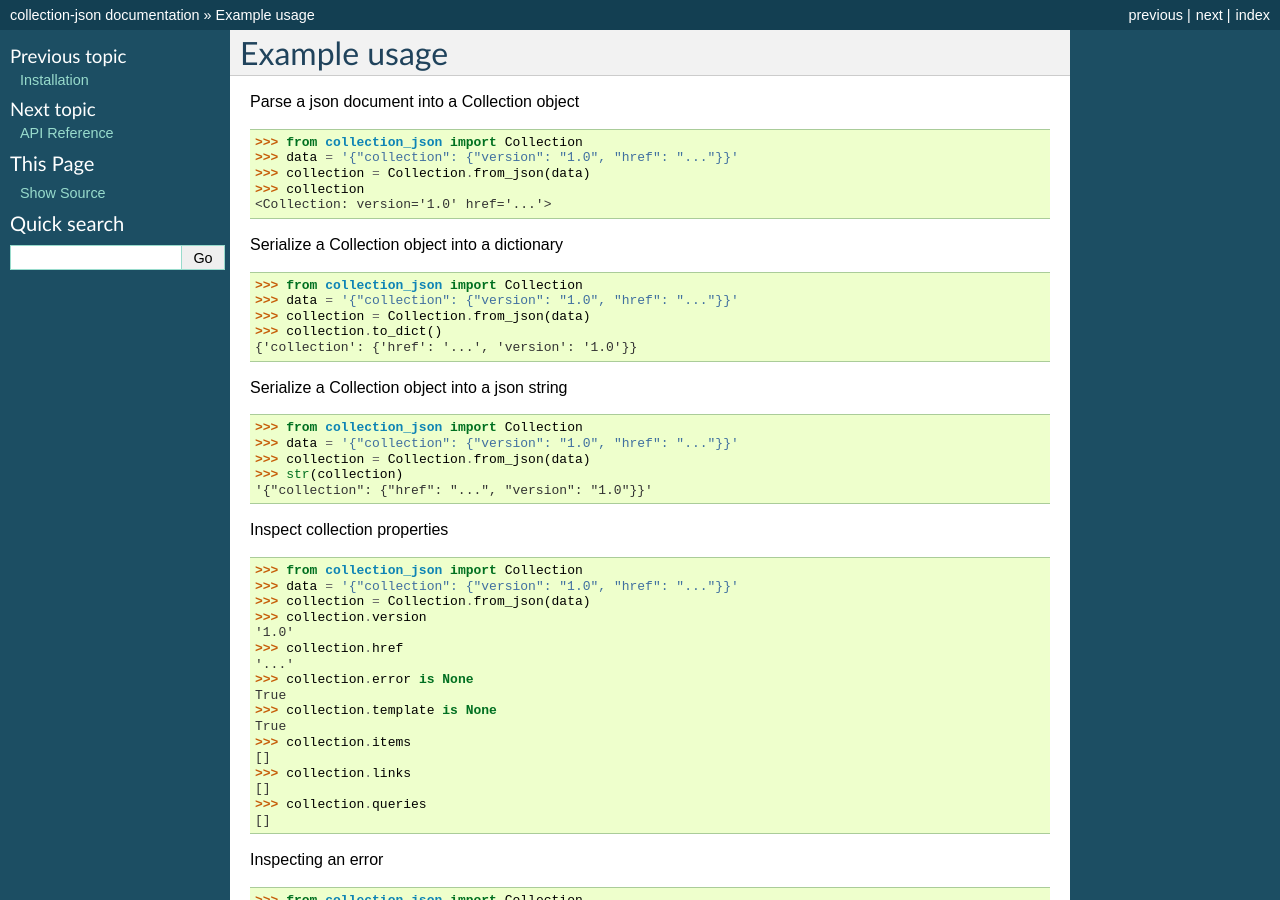
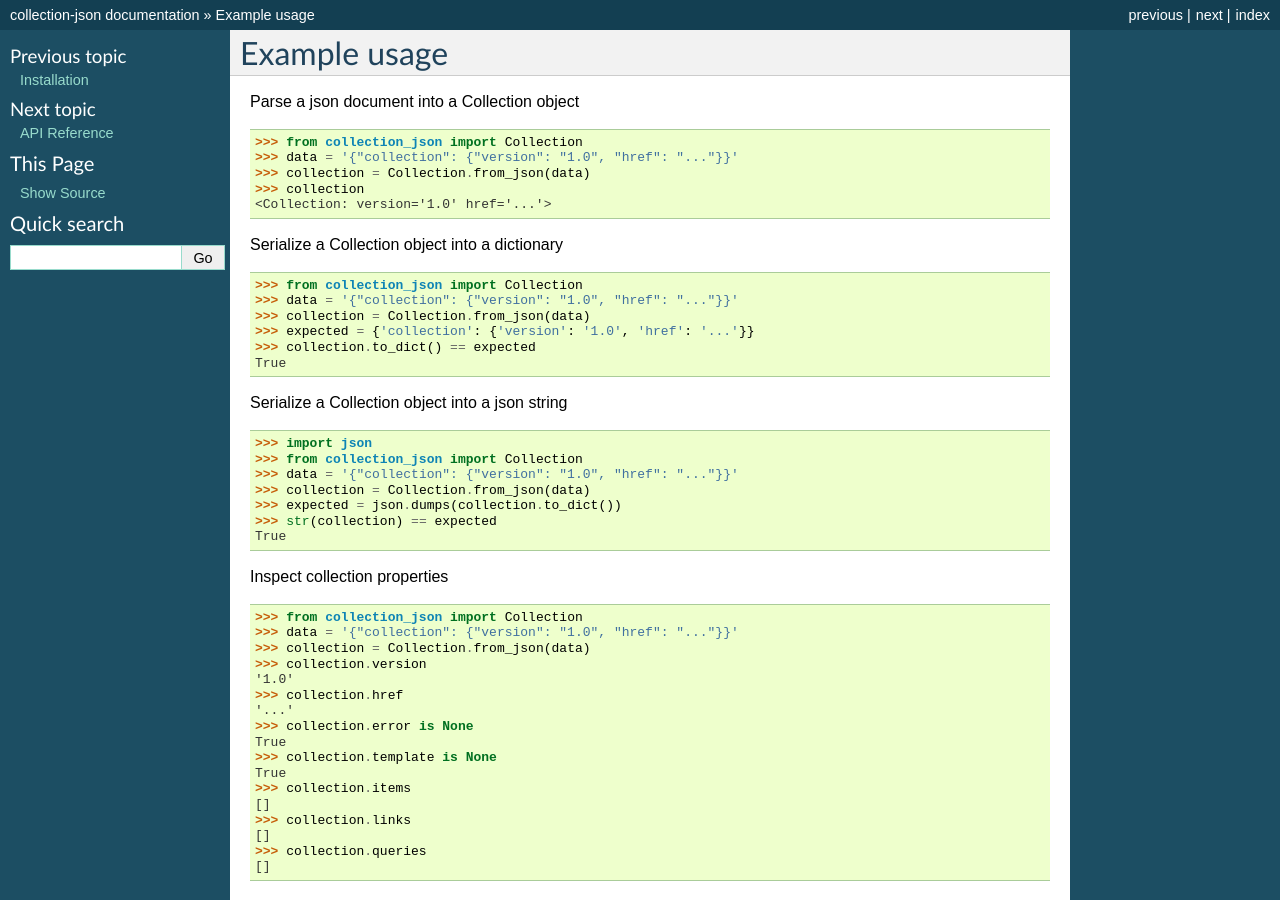
Before and after one commit to ricardokirkner/collection-json.python, a Sphinx documentation site: the page built from docs/examples.txt, in a window 1280 px wide and 900 px high. Built offline with Sphinx 7.4.7, drawn with Linux system fonts in a browser that asks for light colours.

Commit message:
avoid string based comparison of dicts due to random ordering

```diff
--- a/docs/examples.txt
+++ b/docs/examples.txt
@@ -17,16 +17,19 @@ Serialize a Collection object into a dictionary
     >>> from collection_json import Collection
     >>> data = '{"collection": {"version": "1.0", "href": "..."}}'
     >>> collection = Collection.from_json(data)
-    >>> collection.to_dict()
-    {'collection': {'href': '...', 'version': '1.0'}}
+    >>> expected = {'collection': {'version': '1.0', 'href': '...'}}
+    >>> collection.to_dict() == expected
+    True
 
 Serialize a Collection object into a json string
 
+    >>> import json
     >>> from collection_json import Collection
     >>> data = '{"collection": {"version": "1.0", "href": "..."}}'
     >>> collection = Collection.from_json(data)
-    >>> str(collection)
-    '{"collection": {"href": "...", "version": "1.0"}}'
+    >>> expected = json.dumps(collection.to_dict())
+    >>> str(collection) == expected
+    True
 
 Inspect collection properties
 
--- a/tests.py
+++ b/tests.py
@@ -322,8 +322,8 @@ class CollectionTestCase(TestCase):
 
     def test_str(self):
         collection = Collection('href')
-        self.assertEqual(str(collection),
-                         '{"collection": {"href": "href", "version": "1.0"}}')
+        expected = json.dumps(collection.to_dict())
+        self.assertEqual(str(collection), expected)
 
 
 class ErrorTestCase(TestCase):
```
